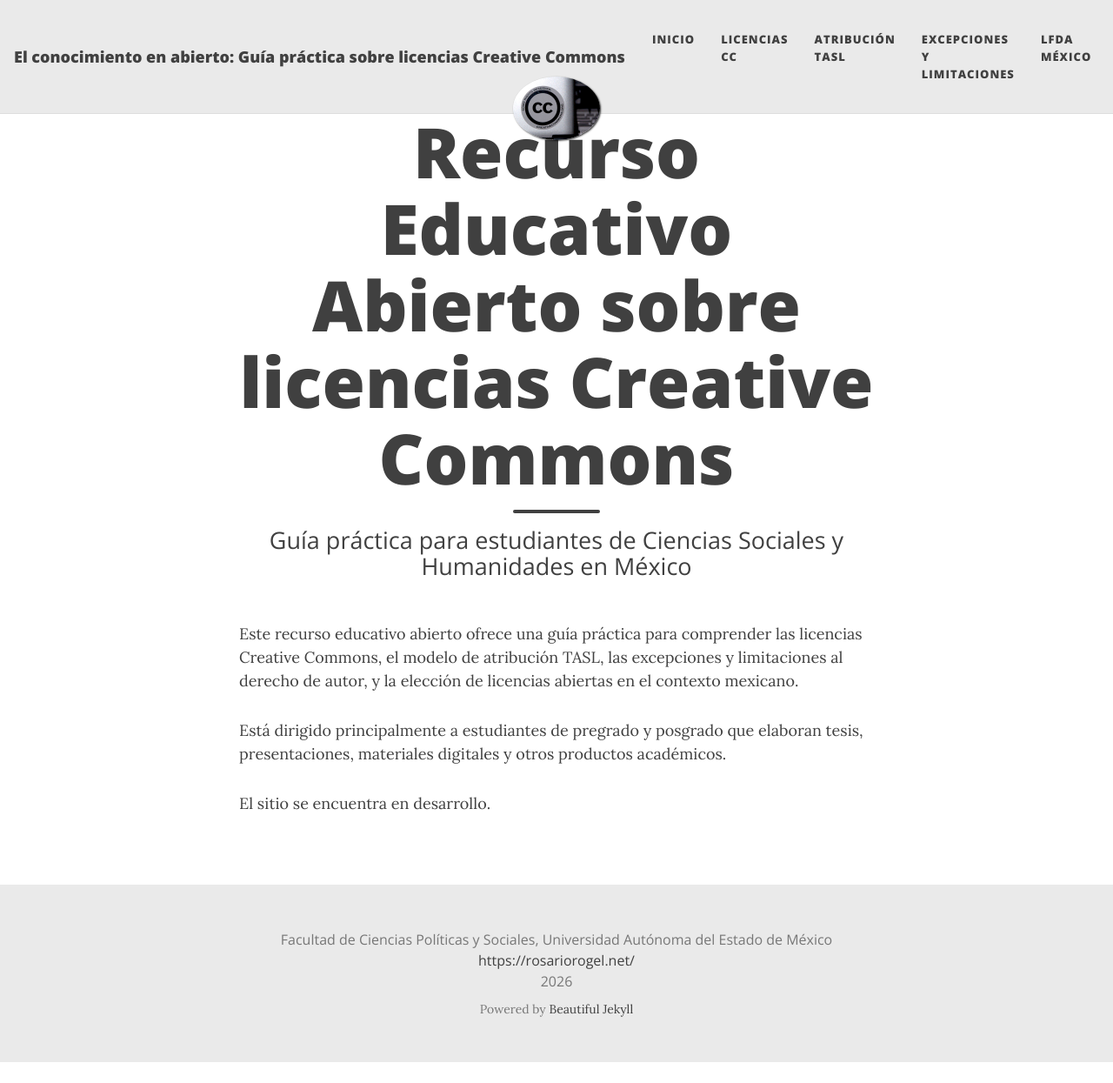
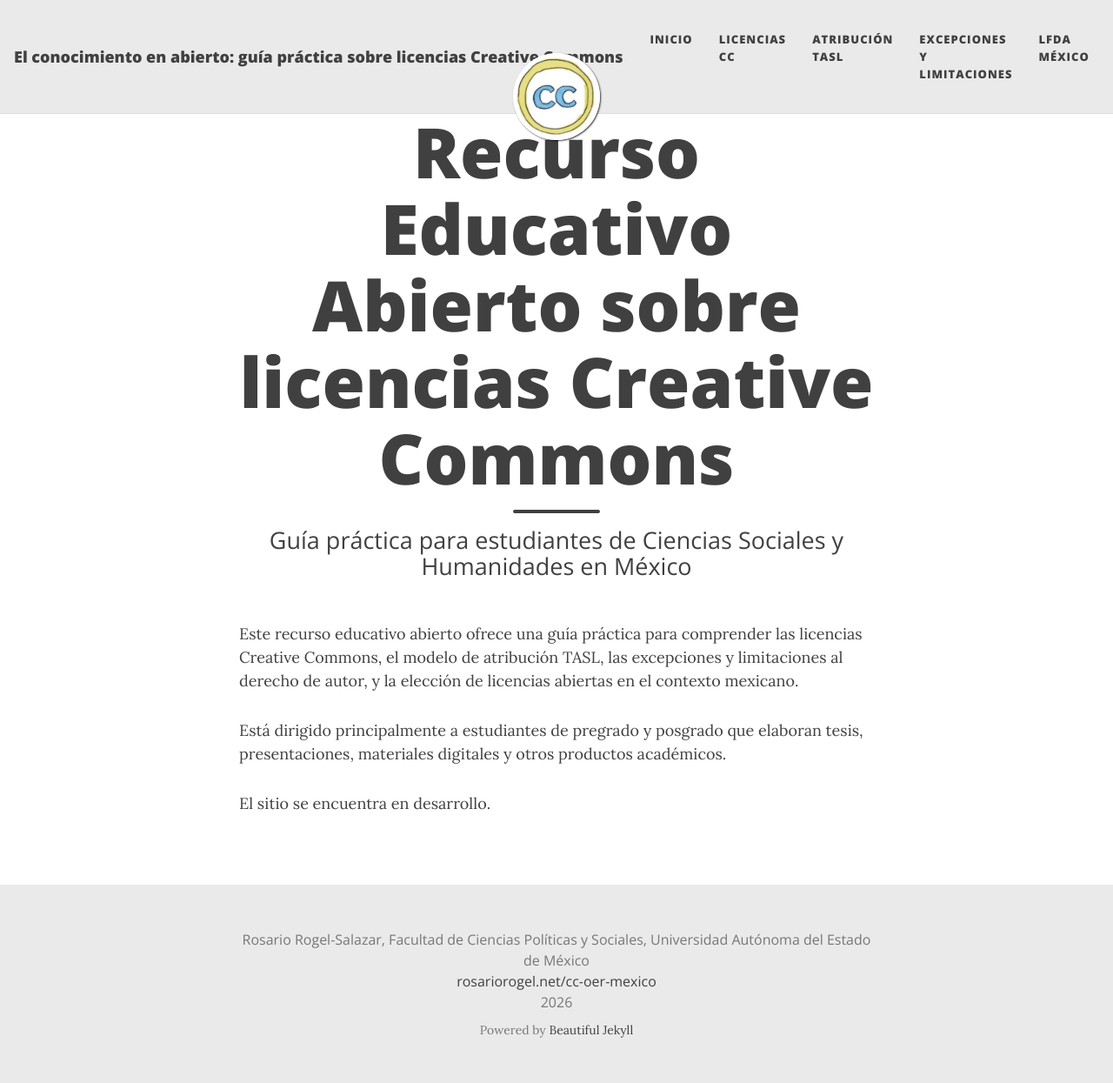
Before and after one commit to rosariorogel/cc-oer-mexico, a Jekyll site: the page built from index.md, in a window 1280 px wide and 1245 px high. Shown: the whole window at 87% size. Built offline with Jekyll 4.4.1, drawn with Linux system fonts in a browser that asks for light colours; nearby versions of some CDN libraries; some of the changed lines change nothing that is shown.

Commit message:
Update configuration settings in _config.yml

```diff
--- a/_config.yml
+++ b/_config.yml
@@ -1,44 +1,18 @@
-# Welcome to Beautiful Jekyll!
-# This config file is meant for settings that affect your entire website. When you first
-# set up your website you should go through all these settings and edit them, but after
-# the initial set up you won't need to come back to this file often.
-
 # --- Required options --- #
 
-# URL
-url: https://rosariorogel.net
-basurl: /cc-oer-mexico
+url: "https://rosariorogel.net"
+baseurl: "/cc-oer-mexico"
 
-# Name of website
-title: "El conocimiento en abierto: Guía práctica sobre licencias Creative Commons"
-
-# Your name to show in the footer
-author: Facultad de Ciencias Políticas y Sociales, Universidad Autónoma del Estado de México
-
-
-# --- List of links in the navigation bar now in data.nav--- #
-
-
-
+title: "El conocimiento en abierto: guía práctica sobre licencias Creative Commons"
+author: "Rosario Rogel-Salazar, Facultad de Ciencias Políticas y Sociales, Universidad Autónoma del Estado de México"
 
 # --- Logo --- #
 
-# Image to show in the navigation bar - works best with a square image
-# Remove this parameter if you don't want an image in the navbar
-avatar: "/assets/img/cc logo.jpg"
-
-# By default, the image is cut into a circle. You can disable this behaviour by setting 'round-avatar: false'
+avatar: "/assets/img/CC_Flor.png"
 round-avatar: true
-
-# If you want to have an image logo in the top-left corner instead of having the title of the website,
-# then specify the following parameter
-#title-img: /path/to/image
-
 
 # --- Footer social media links --- #
 
-# Select the social network links that you want to show in the footer.
-# Uncomment the links you want to show and add your information to each one.
 social-network-links:
 #  email: "someone@example.com"
 #  facebook: deanattali
@@ -64,42 +38,24 @@
 #  ORCID: your ORCID ID
 #  google-scholar: your google scholar
 
-# If you want to show a link to an RSS in the footer, add the site description here.
-# If you don't want to show an RSS link, remove the following line.
-rss-description: Class website devoted to Max and Marianne Weber
+rss-description: "Guía práctica sobre licencias Creative Commons, atribución TASL, excepciones y limitaciones, y elección de licencias abiertas en el contexto mexicano."
 
 # --- General options --- #
 
-# Select which social network share links to show in posts
 share-links-active:
   twitter: false
   facebook: false
   linkedin: false
   vk: false
 
-# How to display the link to your website in the footer
-# Remove this if you don't want a link in the footer
-url-pretty: "https://rosariorogel.net/"
+url-pretty: "rosariorogel.net/cc-oer-mexico"
 
-
-# Excerpt word length - Truncate the excerpt of each post on the feed page to the specified number of words
 excerpt_length: 50
-
-# Whether or not to show an excerpt for every blog post in the feed page
 feed_show_excerpt: false
-
-# Whether or not to show a list of tags below each post preview in the feed page
 feed_show_tags: false
-
-# Add a search button to the navbar
 post_search: false
 
-# The keywords to associate with your website, for SEO purposes
-#keywords: "my,list,of,keywords"
-
 # --- Colours / background image --- #
-
-# Personalize the colours in your website. Colour values can be any valid CSS colour
 
 navbar-col: "#EAEAEA"
 navbar-text-col: "#404040"
@@ -112,115 +68,38 @@
 footer-text-col: "#777777"
 footer-link-col: "#404040"
 
-# Alternatively, the navbar, footer, and page background can be set to an image
-# instead of colour
-
-#navbar-img: "/assets/img/bgimage.png"
-#footer-img: "/assets/img/bgimage.png"
-#page-img: "/assets/img/bgimage.png"
-
-# Suggest a colour for mobile browsers to use as the browser's theme. This is only supported by a few mobile browsers.
-#mobile-theme-col: "#0085A1"
-
-# For any extra visual customization, you can include additional CSS files in every page on your site. List any custom CSS files here
-#site-css:
-#  - "/assets/css/custom-styles.css"
-
-# If you have common JavaScript files that should be included in every page, list them here
-#site-js:
-#  - "/assets/js/custom-script.js"
-
-# --- Web Analytics Section --- #
-
-# Fill in your Google Analytics gtag.js ID to track your website using gtag
-#gtag: ""
-
-# Fill in your Google Analytics ID to track your website using Google Analytics
-#google_analytics: ""
-
-# Fill in your Cloudflare Analytics beacon token to track your website using Cloudflare Analytics
-#cloudflare_analytics: ""
-
-# Google Tag Manager ID
-#gtm: ""
-
-# Matomo (aka Piwik) Web statistics
-# Uncomment the following section to enable Matomo. The opt-out parameter controls
-# whether or not you want to allow users to opt out of tracking.
-#matomo:
-#  site_id: "9"
-#  uri: "demo.wiki.pro"
-#  opt-out: true
-
-# --- Comments --- #
-
-# To use Disqus comments, sign up to https://disqus.com and fill in your Disqus shortname (NOT the userid)
-#disqus: ""
-
-# To use Facebook Comments, create a Facebook app and fill in the Facebook App ID
-#fb_comment_id: ""
-
-# To use Utterances comments: (0) uncomment the following section, (1) fill in
-# "repository" (make sure the repository is public), (2) Enable Issues in your repository,
-# (3) Install the Utterances app in your repository https://github.com/apps/utterances
-# See more details about the parameters below at https://utteranc.es/
-#utterances:
-#  repository: # GitHub username/repository eg. "daattali/beautiful-jekyll"
-#  issue-term: title   # Mapping between blog posts and GitHub issues
-#  theme: github-light # Utterances theme
-#  label: blog-comments # Label that will be assigned to GitHub Issues created by Utterances
-
-# To use Staticman comments, uncomment the following section. You may leave the reCaptcha
-# section commented if you aren't using reCaptcha for spam protection.
-# Using Staticman requires advanced knowledge, please consult
-# https://github.com/eduardoboucas/staticman/ and https://staticman.net/ for further
-# instructions. For any support with staticman please direct questions to staticman and
-# not to BeautifulJekyll.
-#staticman:
-#  repository : # GitHub username/repository eg. "daattali/beautiful-jekyll"
-#  branch     : master # If you're not using `master` branch, then you also need to update the `branch` parameter in `staticman.yml`
-#  endpoint   : # URL of your deployment, with a trailing slash eg. "https://<your-api>/v3/entry/github/"
-#  reCaptcha:   # (optional, set these parameters in `staticman.yml` as well)
-#    siteKey  : # You need to apply for a site key on Google
-#    secret   : # Encrypt your password by going to https://<your-own-api>/v3/encrypt/<your-site-secret>
-
 # --- Misc --- #
 
-# Ruby Date Format to show dates of posts
 date_format: "%B %-d, %Y"
 
-# Facebook App ID
-#fb_app_id: ""
+# --- Output options --- #
 
-# --- You don't need to touch anything below here (but you can if you want) --- #
-
-# Output options (more information on Jekyll's site)
-timezone: "America/Toronto"
+timezone: "America/Mexico_City"
 markdown: kramdown
 highlighter: rouge
-permalink: /:year-:month-:day-:title/
+permalink: /:title/
 paginate: 5
 
 kramdown:
   input: GFM
 
-# Default YAML values (more information on Jekyll's site)
+# --- Default YAML values --- #
+
 defaults:
-  -
-    scope:
+  - scope:
       path: ""
       type: "pages"
     values:
       layout: "page"
-      comments: false  # add comments to all blog posts
-      social-share: false # add social media sharing buttons to all blog posts
-  -
-    scope:
-      path: "" # any file that's not a post will be a "page" layout by default
+      comments: false
+      social-share: false
+  - scope:
+      path: ""
     values:
       layout: "page"
 
-# Exclude these files from production site
+# --- Exclude these files from production site --- #
+
 exclude:
   - CHANGELOG.md
   - CNAME
@@ -231,11 +110,9 @@
   - screenshot.png
   - docs/
 
-include: ['_pages','_páginas']
+include:
+  - _pages
 
 plugins:
   - jekyll-paginate
   - jekyll-sitemap
-
-# Beautiful Jekyll / Dean Attali
-# 2fc73a3a967e97599c9763d05e564189
```
